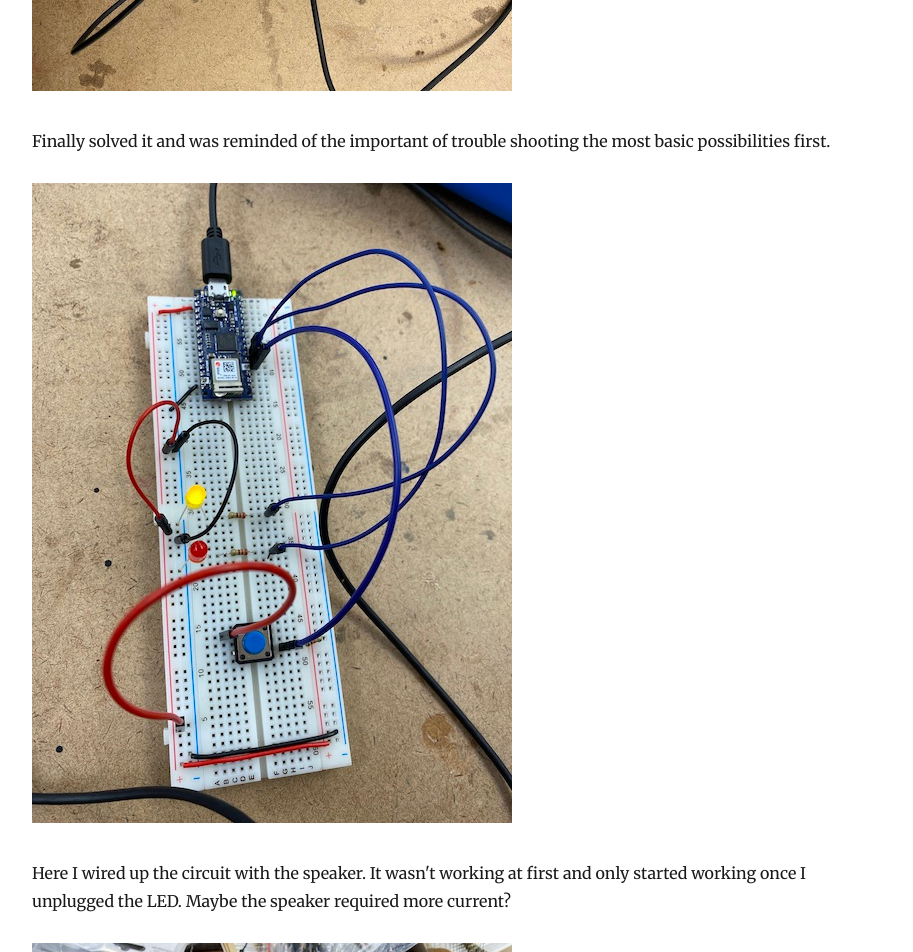
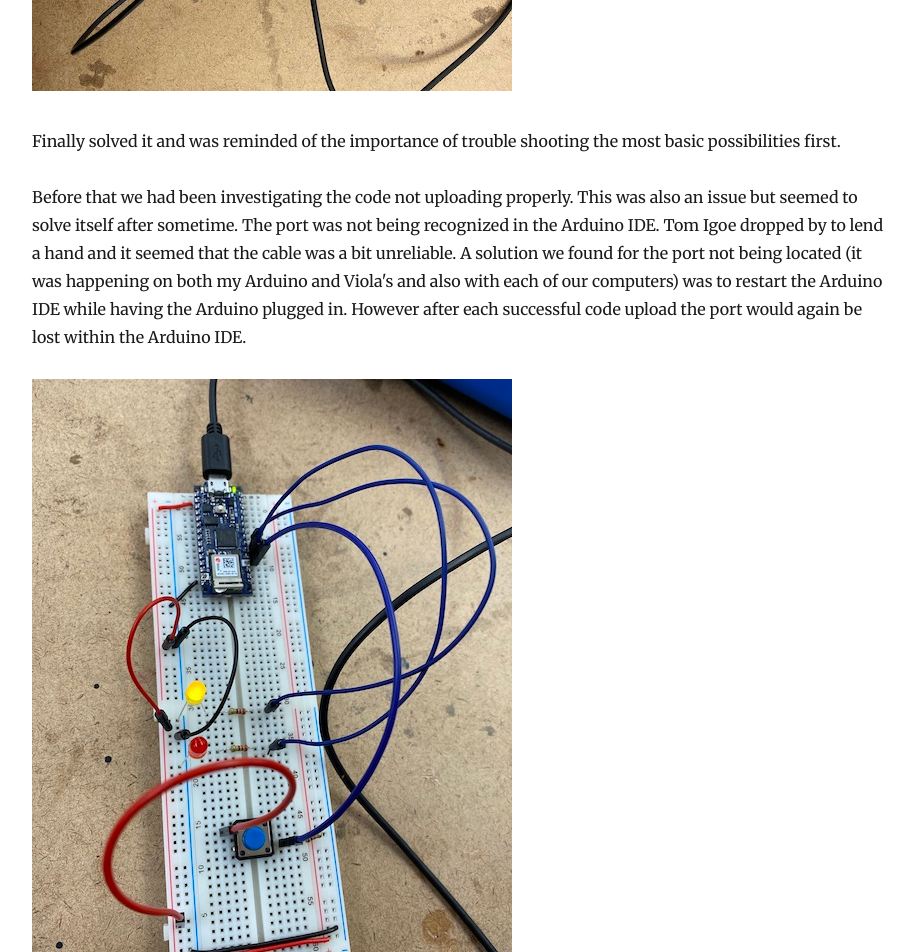
Before and after one commit to davidalexandercurrie/itp-blog, a Gatsby site: page /blog/physical-computing-week-2/ in a window 1280 px wide. Shown: the part 940-1892 px from the top of the page, without its empty margins (181-1094 px from the left). Built offline with nearby package versions, Linux system fonts and the light colour scheme; Gatsby itself is replaced by a stand-in of ours; some packages are replaced by stand-ins of ours.

Commit message:
Update Blog “physical-computing-week-2”

```diff
--- a/content/blog/physical-computing-week-2.md
+++ b/content/blog/physical-computing-week-2.md
@@ -8,15 +8,18 @@ I enjoyed this weeks labs. I spent a lot of time going through all the reading m
 
 ![circuit 1 showing one LED controlled by a push button](../assets/img_8573.jpeg "Circuit 1")
 
-Finally solved it and was reminded of the important of trouble shooting the most basic possibilities first.
+Finally solved it and was reminded of the importance of trouble shooting the most basic possibilities first.
+
+Before that we had been investigating the code not uploading properly. This was also an issue but seemed to solve itself after sometime. The port was not being recognized in the Arduino IDE. Tom Igoe dropped by to lend a hand and it seemed that the cable was a bit unreliable. A solution we found for the port not being located (it was happening on both my Arduino and Viola's and also with each of our computers) was to restart the Arduino IDE while having the Arduino plugged in. However after each successful code upload the port would again be lost within the Arduino IDE.
+
 
 ![circuit 2 showing two LEDs controlled by a push button](../assets/img_8574.jpeg "Circuit 2")
 
-Here I wired up the circuit with the speaker. It wasn't working at first and only started working once I unplugged the LED. Maybe the speaker required more current?
+Here I wired up the circuit with the speaker. It wasn't working at first and only started working once I unplugged the LED. Maybe the speaker required more current? I later wired it up with the potentiometer but the output was very temperamental and the code from the lab didn't work for me. Instead of selecting pitches based on the potentiometer reading it was only outputting 2 pitches. I set the code to output the potentiometer value through `serial.print()` and could see that the readings were coming through properly. I even tried to play simple tones in the same way I had done earlier and I couldn't get it to work. Wasn't able to find the solution here.
 
 ![circuit 3 with 8 ohm speaker](../assets/img_8575.jpeg "Speaker Circuit")
 
-Was able to get the speaker going and put 5 years of sonic arts education to work in the following two sound works for 8 Ohm speaker.
+I put 5 years of sonic arts education to work in the following two sound works for 8 Ohm speaker.
 
 `youtube: https://www.youtube.com/watch?v=sWbjmmYuFiU`
 
```
